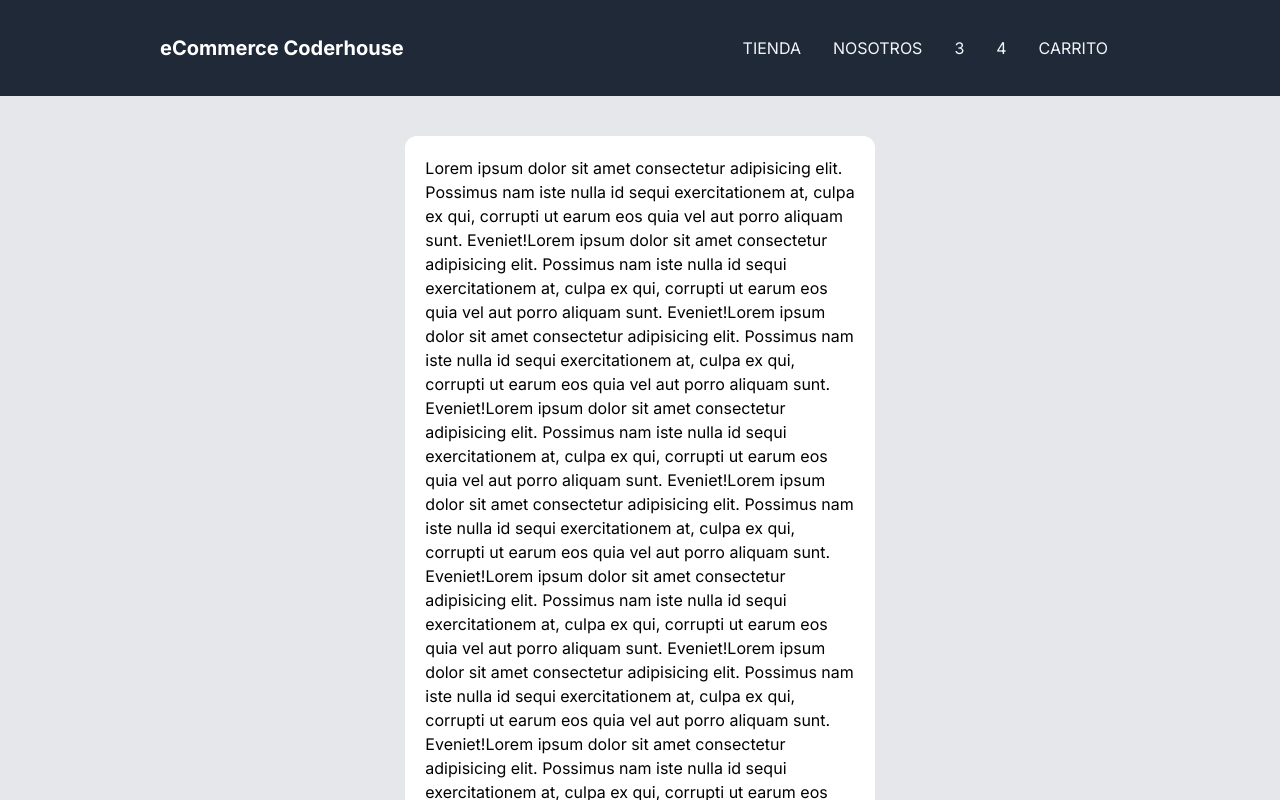
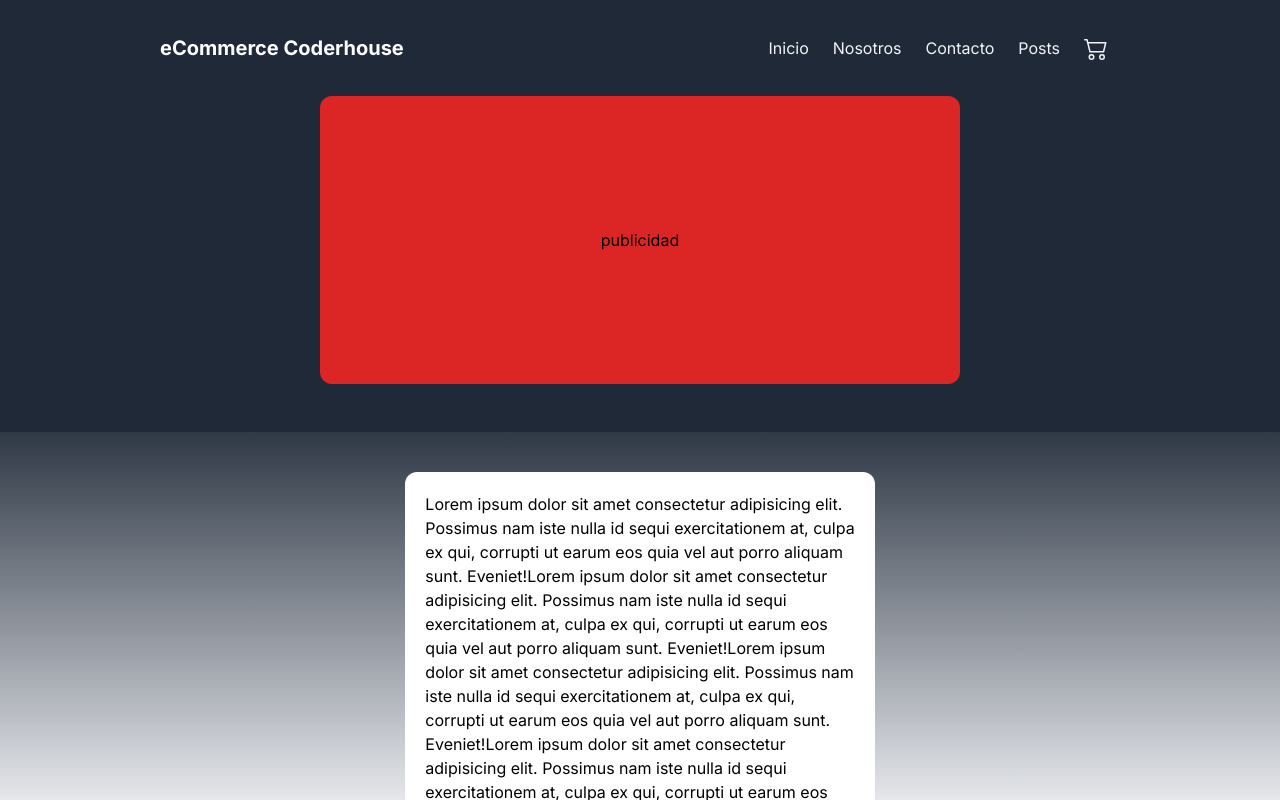
Before and after one commit to MatiasCancina/iTech-eCommerce, a Next.js app: page / in a window 1280 px wide. Shown: the top 800 px of the page. Built offline with nearby package versions, Linux system fonts and the light colour scheme.

Commit message:
add responsive, gradient and adds

```diff
--- a/components/NavBar/NavBar.jsx
+++ b/components/NavBar/NavBar.jsx
@@ -1,26 +1,124 @@
+"use client";
 import Link from "next/link";
+import { useState } from "react";
+import { BsCart2 } from "react-icons/bs";
+import { FiMenu, FiX } from "react-icons/fi";
+import { motion, AnimatePresence } from "framer-motion";
 
 export const NavBar = () => {
+  const [isOpen, setIsOpen] = useState(false);
+
+  const toggleMenu = () => {
+    setIsOpen(!isOpen);
+  };
+
+  const menuItems = [
+    {
+      text: "Inicio",
+      path: "#",
+    },
+    {
+      text: "Nostros",
+      path: "#",
+    },
+    {
+      text: "Contacto",
+      path: "#",
+    },
+    {
+      text: "Posts",
+      path: "#",
+    },
+  ];
+
+  // bg-gradient-to-b from-blue-800 to-[rgb(235, 236, 239)]
+
   return (
-    <div className="flex items-center justify-between bg-gray-800 py-6 px-40">
-      <span className="text-white font-bold text-xl">eCommerce Coderhouse</span>
-      <nav className="flex justify-between gap-2">
-        <Link href="#" className="text-base text-slate-100 p-3 ">
-          TIENDA
-        </Link>
-        <Link href="#" className="text-base text-slate-100 p-3 ">
-          NOSOTROS
-        </Link>
-        <Link href="#" className="text-base text-slate-100 p-3 ">
-          3
-        </Link>
-        <Link href="#" className="text-base text-slate-100 p-3 ">
-          4
-        </Link>
-        <Link href="#" className="text-base text-slate-100 p-3 ">
-          CARRITO
-        </Link>
+    <div className="bg-gray-800 flex justify-center items-center flex-col">
+      <nav className=" w-full md:flex md:justify-between md:items-center md:border-box md:pt-6 py-6 md:px-40 hidden select-none">
+        <span className="text-white font-bold text-xl w-1/2">
+          eCommerce Coderhouse
+        </span>
+        <div className="flex justify-end items-center w-1/2">
+          <Link
+            href="#"
+            className="text-base text-slate-100 p-3 hover:bg-gray-700 rounded-full"
+          >
+            Inicio
+          </Link>
+          <Link
+            href="#"
+            className="text-base text-slate-100 p-3 hover:bg-gray-700 rounded-full"
+          >
+            Nosotros
+          </Link>
+          <Link
+            href="#"
+            className="text-base text-slate-100 p-3 hover:bg-gray-700 rounded-full"
+          >
+            Contacto
+          </Link>
+          <Link
+            href="#"
+            className="text-base text-slate-100 p-3 hover:bg-gray-700 rounded-full"
+          >
+            Posts
+          </Link>
+          <Link
+            href="#"
+            className="text-base text-slate-100 p-3 hover:bg-gray-700 rounded-full"
+          >
+            <BsCart2 className="text-2xl" />
+          </Link>
+        </div>
       </nav>
+      <nav className="w-screen md:hidden">
+        <div className="block md:hidden  justify-between p-4">
+          <button onClick={toggleMenu}>
+            {isOpen ? (
+              <FiX className=" text-white text-2xl" />
+            ) : (
+              <FiMenu className=" text-white text-2xl" />
+            )}
+          </button>
+          <BsCart2 className="text-white text-2xl" />
+        </div>
+
+        {/* Mobile Dropdown Menu */}
+        <AnimatePresence className="rounded-r-md">
+          {isOpen && (
+            <motion.div
+              key="menu-dropdown"
+              initial={{ opacity: 0, y: -7 }}
+              animate={{ opacity: 1, y: 0 }}
+              exit={{ opacity: 0, y: -10 }}
+              className="bg-gray-800 absolute w-full h-screen py-1 shadow-lg"
+              style={{ backdropFilter: "blur(5px)" }}
+            >
+              {menuItems.map((item, index) => (
+                <motion.div
+                  key={index}
+                  initial={{ opacity: 0, y: -10 }}
+                  animate={{ opacity: 1, y: 0 }}
+                  transition={{ delay: 0.1 + index * 0.1 }}
+                >
+                  <Link href={item.path}>
+                    <div className="flex justify-start items-center px-4 py-2 hover:bg-gray-600">
+                      <p className="ml-2 text-md text-white">{item.text}</p>
+                    </div>
+                  </Link>
+                </motion.div>
+              ))}
+            </motion.div>
+          )}
+        </AnimatePresence>
+      </nav>
+      <div className="w-11/12 lg:w-1/2 rounded-xl mb-12 bg-red-600 h-40 lg:h-72 text-black flex items-center justify-center">
+        publicidad
+      </div>
+      <section className="flex justify-start text-gray-800 absolute bottom-0 w-full h-[66%] sm:h-[69%] md:h-[67%] lg:h-[50%] xl:h-[50%] 2xl:h-[53%] bg-gradient-to-b from-gray-800 -z-10">
+        .
+      </section>
     </div>
   );
 };
```
